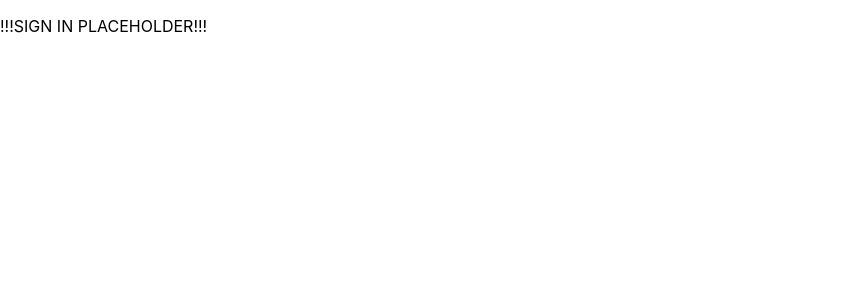
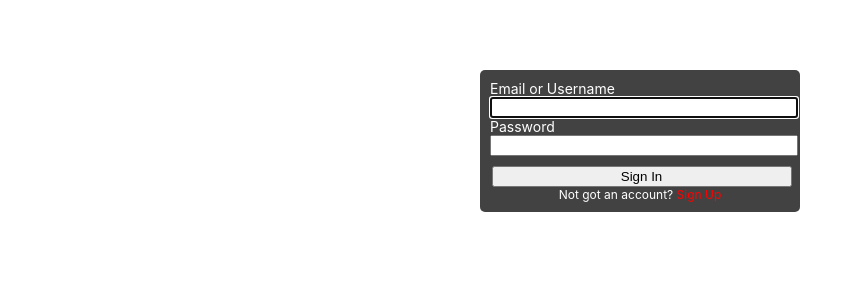
Before and after one commit to danhayes1996/MovieReviewsReactApp, a React (Create React App) app: page /signin in a window 1280 px wide. Shown: the top 300 px of the page, without its empty margins (0-862 px from the left). Built offline with nearby package versions, Linux system fonts and the light colour scheme.

Commit message:
sign in structure

```diff
--- a/src/Components/SearchBar/SearchBar.js
+++ b/src/Components/SearchBar/SearchBar.js
@@ -61,7 +61,7 @@ export default class SearchBarComponent extends Component {
         return (
             <div id="searchContainer">
                 <div id="searchBar">
-                    <input id="search-txt" type="text" autoComplete="off" onKeyUp={this.findMovies} /*onBlur={this.hideResults}*/ />
+                    <input autoFocus id="search-txt" type="text" autoComplete="off" onKeyUp={this.findMovies} /*onBlur={this.hideResults}*/ />
                     <IconButton id="search-btn" aria-label="delete">
                         <SearchIcon fontSize="small" />
                     </IconButton>
--- a/src/Components/SignIn/SignIn.css
+++ b/src/Components/SignIn/SignIn.css
@@ -0,0 +1,59 @@
+#container {
+    width: 300px;
+    margin: 70px auto;
+    padding: 10px;
+
+    background:#424242;
+    color: white;
+    border-radius: 5px;
+}
+
+#container label,
+#container input {
+    width: 300px;
+    display: block;
+}
+
+/* TODO: fade out after X seconds */
+#error {
+    position: absolute;
+    top: 10px;
+    left: 20%;
+
+    width: 60%;
+    margin: 0 auto;
+
+    background-color: red;
+    color: white;
+    font-size: 16px;
+    text-align: center;
+
+    border-radius: 5px;
+}
+
+#error p {
+    margin: 13px;
+}
+
+label {
+    font-size: 14px;
+}
+
+#signup-link {
+    margin: 0;
+    font-size: 12px;
+    text-align: center;
+}
+
+#signup-link a {
+    color: red;
+}
+
+#signup-link a:hover {
+    text-decoration: underline;
+}
+
+#signin {
+    margin-top: 10px;
+    margin-left: 1.5px;
+}
--- a/src/Components/SignIn/SignIn.js
+++ b/src/Components/SignIn/SignIn.js
@@ -1,12 +1,91 @@
 import React, {Component} from 'react';
+
+import {Redirect} from 'react-router-dom';
+
+import axios from 'axios';
+import {API_USER_AUTH} from '../../Constants/api-const';
 
 import './SignIn.css';
 
 export default class SignInComponent extends Component {
 
+    constructor(){
+        super();
+        this.state = {
+            isAuthed: false,
+            errMsg: "",
+            uname: "",
+            pass: ""
+        };
+
+        this.authSignIn = this.authSignIn.bind(this);
+        this.handleChange = this.handleChange.bind(this);
+        this.checkSubmit = this.checkSubmit.bind(this);
+    }
+
+    authSignIn() {
+        const data = {
+            username: this.state.uname,
+            email: this.state.uname,
+            password: this.state.pass
+        };
+        axios.post(API_USER_AUTH, data)
+            .then(value => {
+                console.log(value);
+                //make user logged in, redirect to home page
+                this.setState({isAuthed: true});
+            }).catch(error => {
+                console.log(error.response);
+                this.setState({pass: "", isAuthed: false, errMsg: error.response.data.message});
+                //show error response
+            })
+        //make api call
+        console.log(this.state.uname, this.state.pass);
+    }
+
+    handleChange(e) {
+        this.setState({[e.target.id]: e.target.value});
+    }
+
+    checkSubmit(e){
+        let key = (e.keyCode ? e.keyCode : e.which);
+        console.log(key);
+        if(key === 13) {
+            this.authSignIn();
+        }
+    }
+
     render() {
-        return (
-            <p>!!!SIGN IN PLACEHOLDER!!!</p>
-        );
+
+        if(this.state.isAuthed) {
+            return (<Redirect to="/home" />);
+        } else {
+            let errorDiv;
+            if(this.state.errMsg !== "") {
+                errorDiv = (
+                    <div id="error">
+                        <p>{this.state.errMsg}</p>
+                    </div>
+                );
+            }
+
+            return (
+                <>
+                    {errorDiv}
+                    <div id="container">
+                        <label htmlFor="uname">Email or Username</label>
+                        <input autoFocus id="uname" type="text" value={this.state.uname} onChange={this.handleChange} />
+
+                        <label htmlFor="pass">Password</label>
+                        <input id="pass" type="password" value={this.state.pass} onChange={this.handleChange} onKeyPress={this.checkSubmit} />
+
+                        <input id="signin" type="button" value="Sign In" onClick={this.authSignIn}/>
+
+                        <p id="signup-link">Not got an account? <a href="/signup">Sign Up</a></p>
+                    </div>
+                </>
+            );
+        }
+
     }
 }
```
